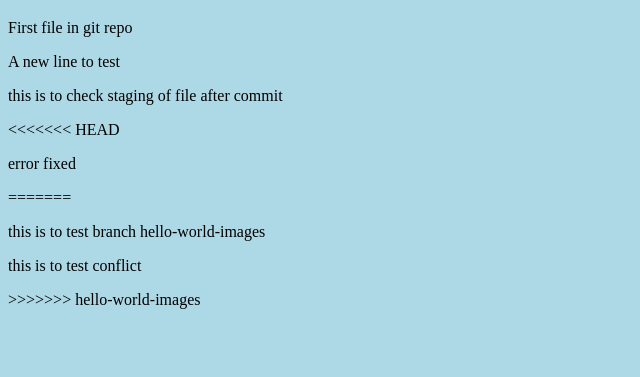
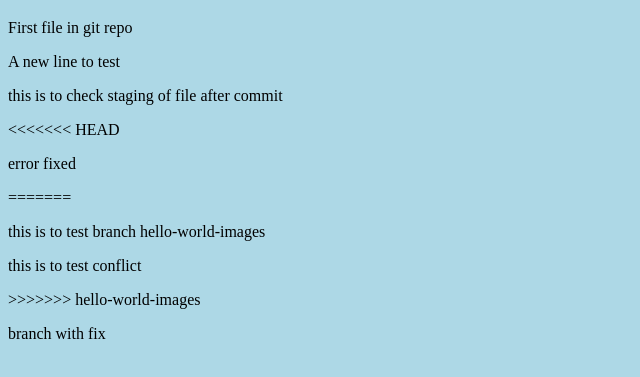
Before and after one commit to AxcelBlaze003/hello-world, a plain HTML site: page index.html in a window 1280 px wide. Shown: the part 61-438 px from the top of the page, without its empty margins (0-640 px from the left). Drawn offline with Linux system fonts and the light colour scheme.

Commit message:
branch with fix

```diff
--- a/index.html
+++ b/index.html
@@ -15,5 +15,7 @@
 <p> this is to test branch hello-world-images</p>
 <p> this is to test conflict</p>
 >>>>>>> hello-world-images
+
+<p> branch with fix</p>
 </body>
 </html>
```
